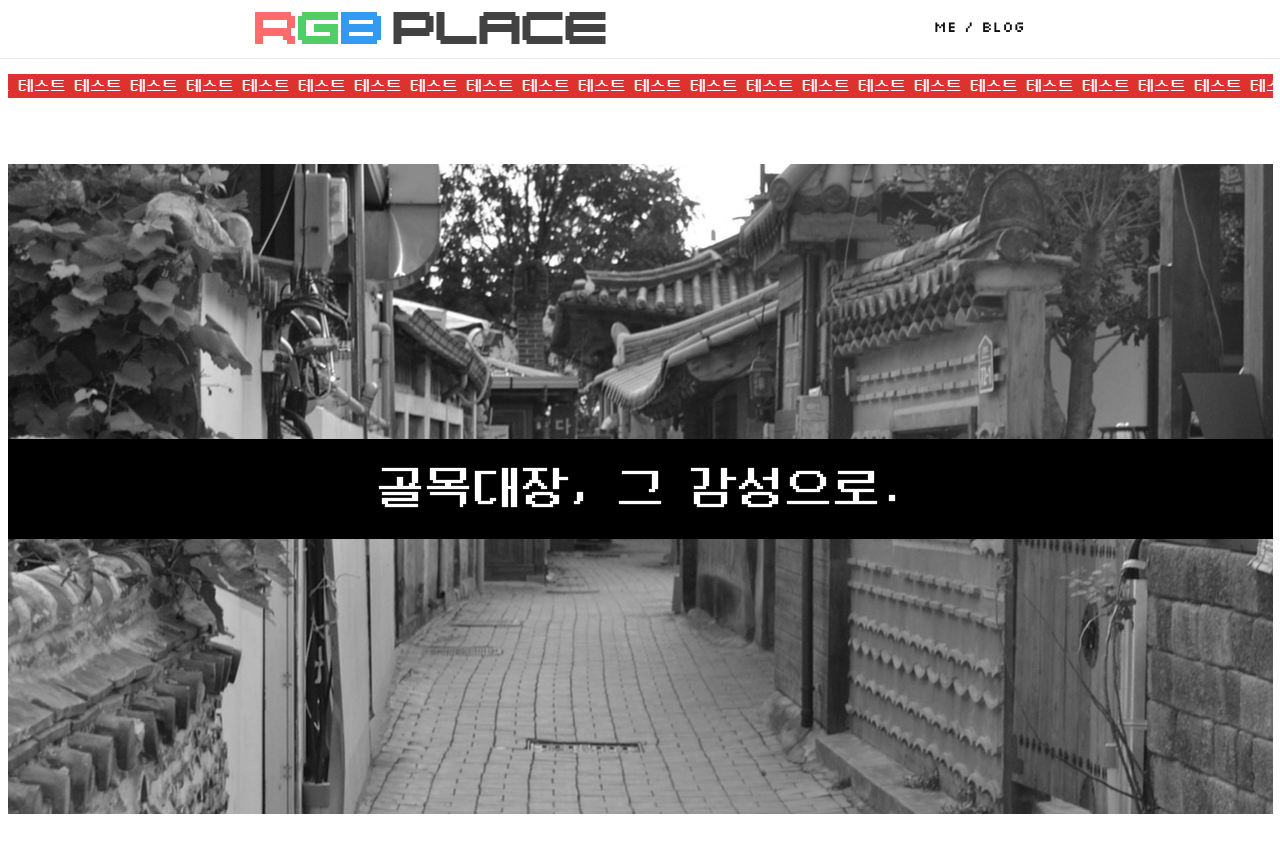
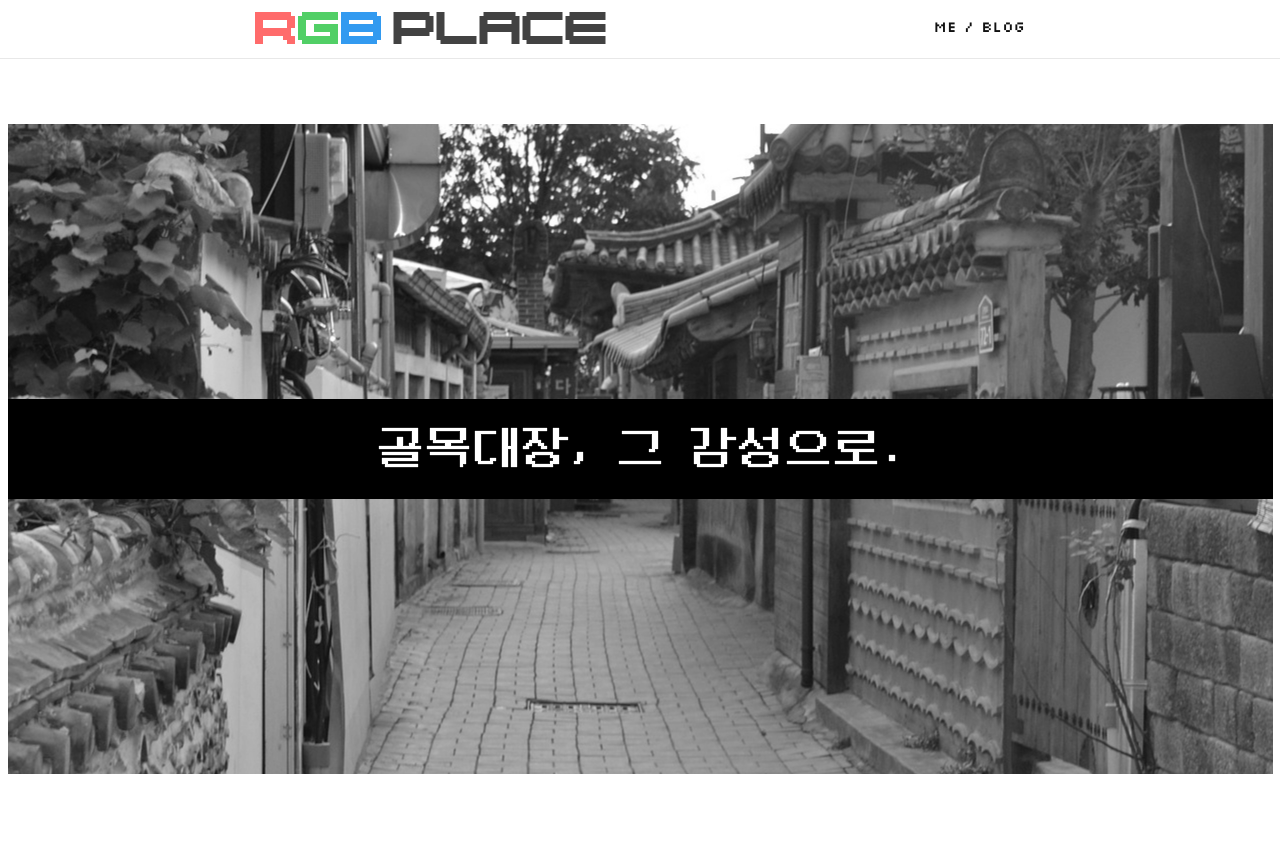
Before and after one commit to 6lueparr0t/about-rgbplace, a Jekyll site: the page built from index.md, in a window 1280 px wide and 900 px high. Shown: the top 853 px of the window. Built offline with Jekyll 4.4.1, drawn with Linux system fonts in a browser that asks for light colours; some web fonts are replaced.

Commit message:
auto commit 2019-07-05 10:52:25

```diff
--- a/_layouts/home.html
+++ b/_layouts/home.html
@@ -5,7 +5,7 @@ layout: default
 <link href="https://unpkg.com/aos@2.3.1/dist/aos.css" rel="stylesheet">
 <link href="{{ '/assets/css/home.css' | relative_url }}" rel="stylesheet" />
 
-<div class="status-bar">
+<div class="status-bar none">
 	<div class="banner test"> 테스트 테스트 테스트 테스트 테스트 테스트 테스트 테스트 테스트 테스트 테스트 테스트 테스트 테스트 테스트 테스트 테스트 테스트 테스트 테스트 테스트 테스트 테스트 테스트 테스트 테스트 테스트 테스트 테스트 테스트 테스트 테스트 테스트 테스트 테스트 테스트 테스트 테스트 테스트 테스트&nbsp;</div>
 	<div class="banner test second"> 테스트 테스트 테스트 테스트 테스트 테스트 테스트 테스트 테스트 테스트 테스트 테스트 테스트 테스트 테스트 테스트 테스트 테스트 테스트 테스트 테스트 테스트 테스트 테스트 테스트 테스트 테스트 테스트 테스트 테스트 테스트 테스트 테스트 테스트 테스트 테스트 테스트 테스트 테스트 테스트&nbsp;</div>
 </div>
```
